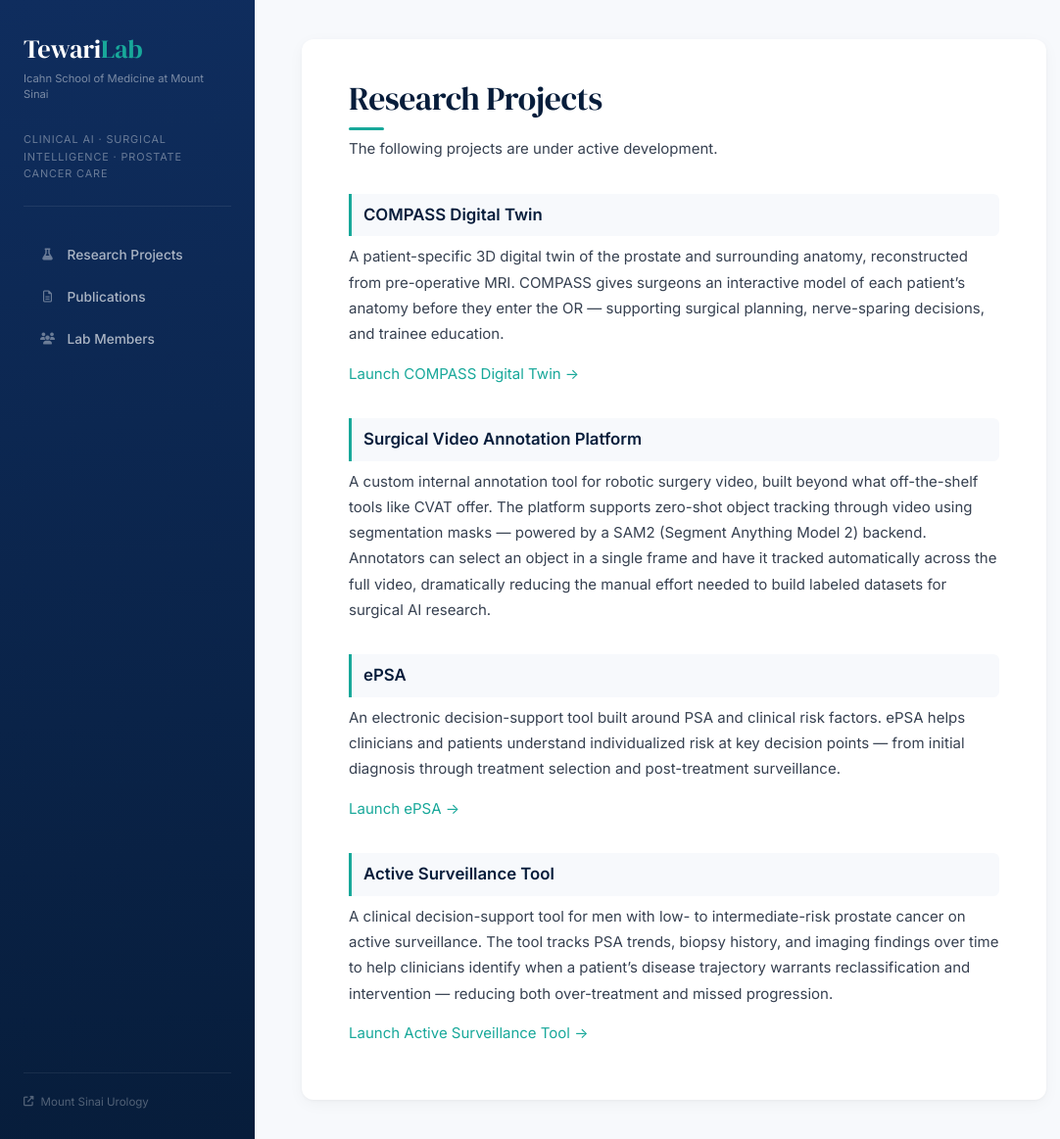
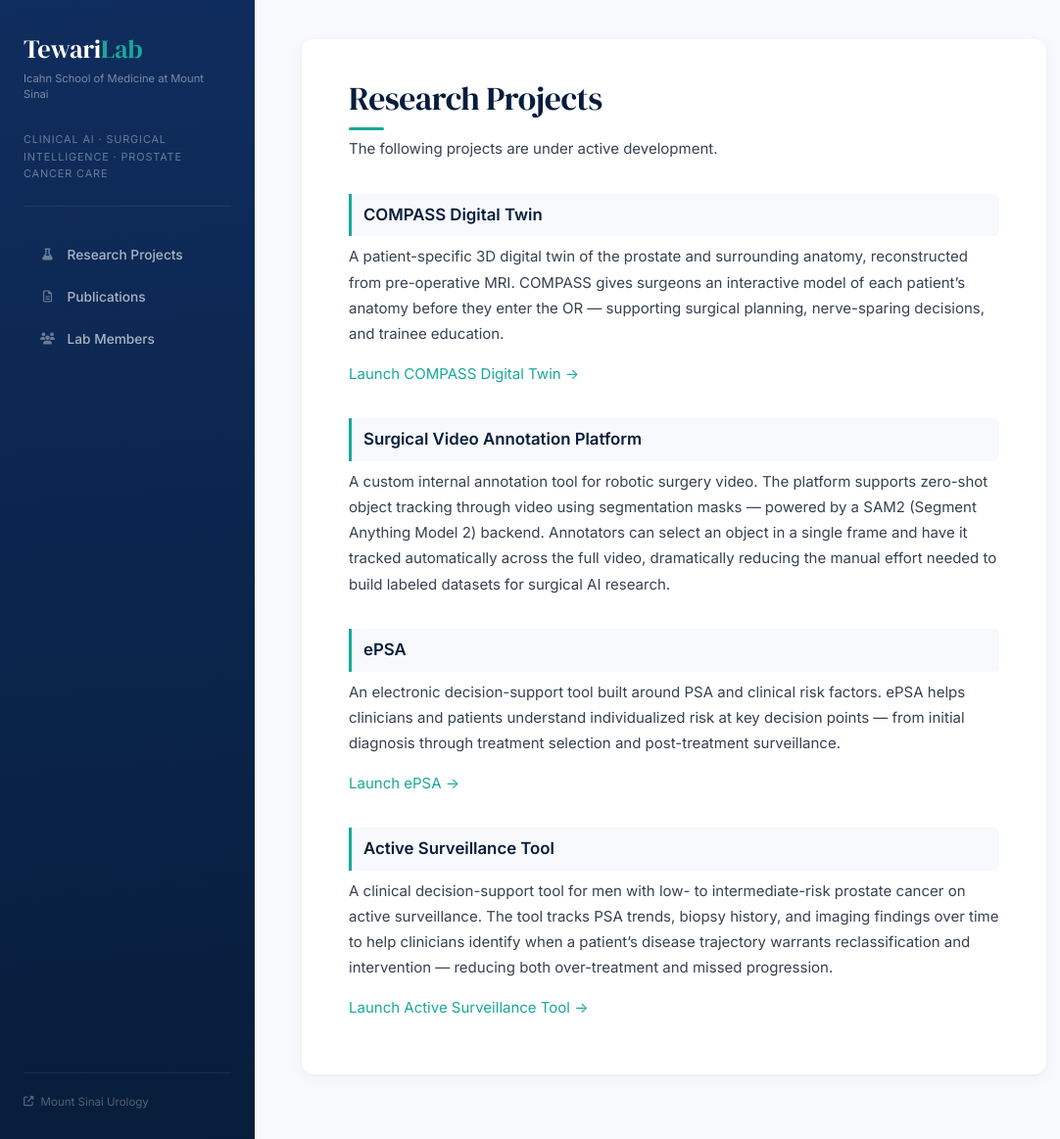
Before and after one commit to Urology-AI/urology-ai.github.io, a Jekyll site: the page built from projects/index.md, in a window 1280 px wide and 1163 px high. Shown: the whole window at 98% size, without its empty margins (0-1082 px from the left). Built offline with Jekyll 4.4.1, drawn with Linux system fonts in a browser that asks for light colours; our own code applies the rules of GitHub Pages for plain Markdown files.

Commit message:
Remove CVAT reference from annotation platform description

```diff
--- a/projects/index.md
+++ b/projects/index.md
@@ -14,7 +14,7 @@ A patient-specific 3D digital twin of the prostate and surrounding anatomy, reco
 
 ## Surgical Video Annotation Platform
 
-A custom internal annotation tool for robotic surgery video, built beyond what off-the-shelf tools like CVAT offer. The platform supports zero-shot object tracking through video using segmentation masks — powered by a SAM2 (Segment Anything Model 2) backend. Annotators can select an object in a single frame and have it tracked automatically across the full video, dramatically reducing the manual effort needed to build labeled datasets for surgical AI research.
+A custom internal annotation tool for robotic surgery video. The platform supports zero-shot object tracking through video using segmentation masks — powered by a SAM2 (Segment Anything Model 2) backend. Annotators can select an object in a single frame and have it tracked automatically across the full video, dramatically reducing the manual effort needed to build labeled datasets for surgical AI research.
 
 ## ePSA
 
```
